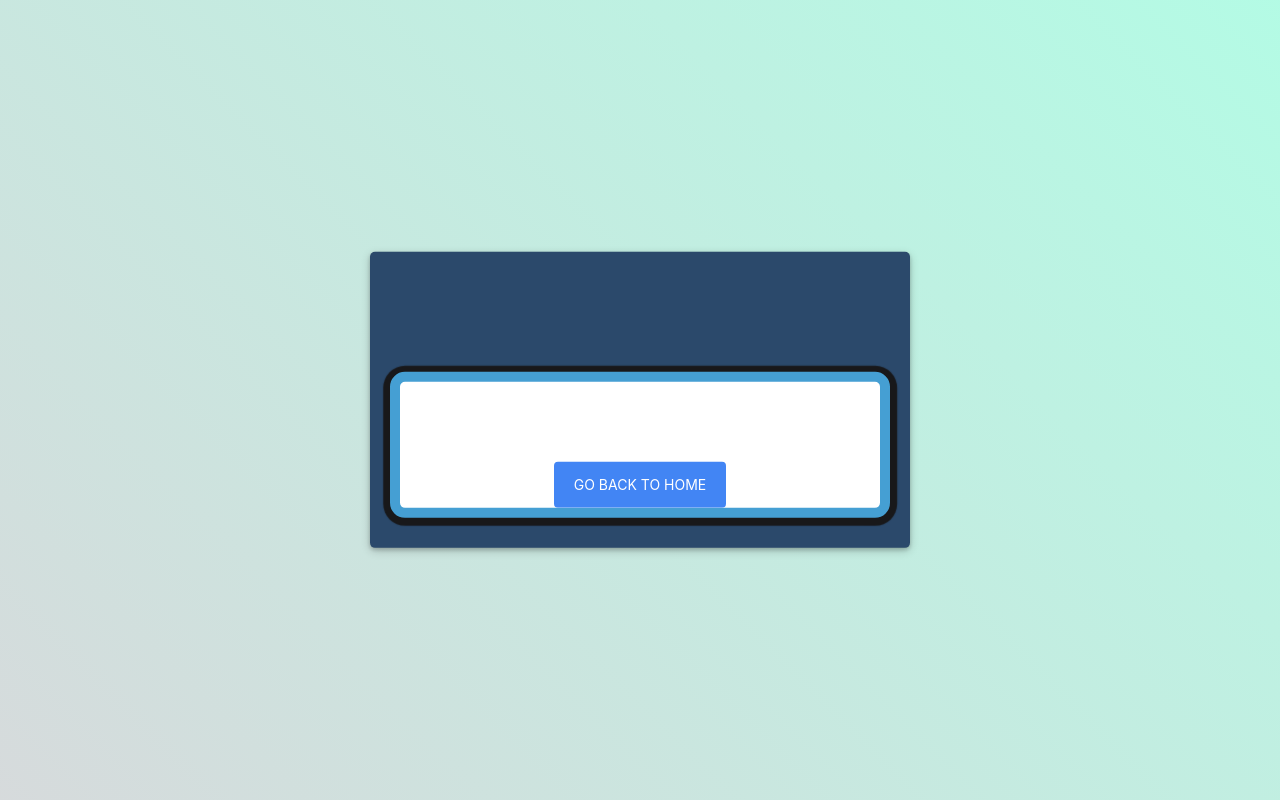
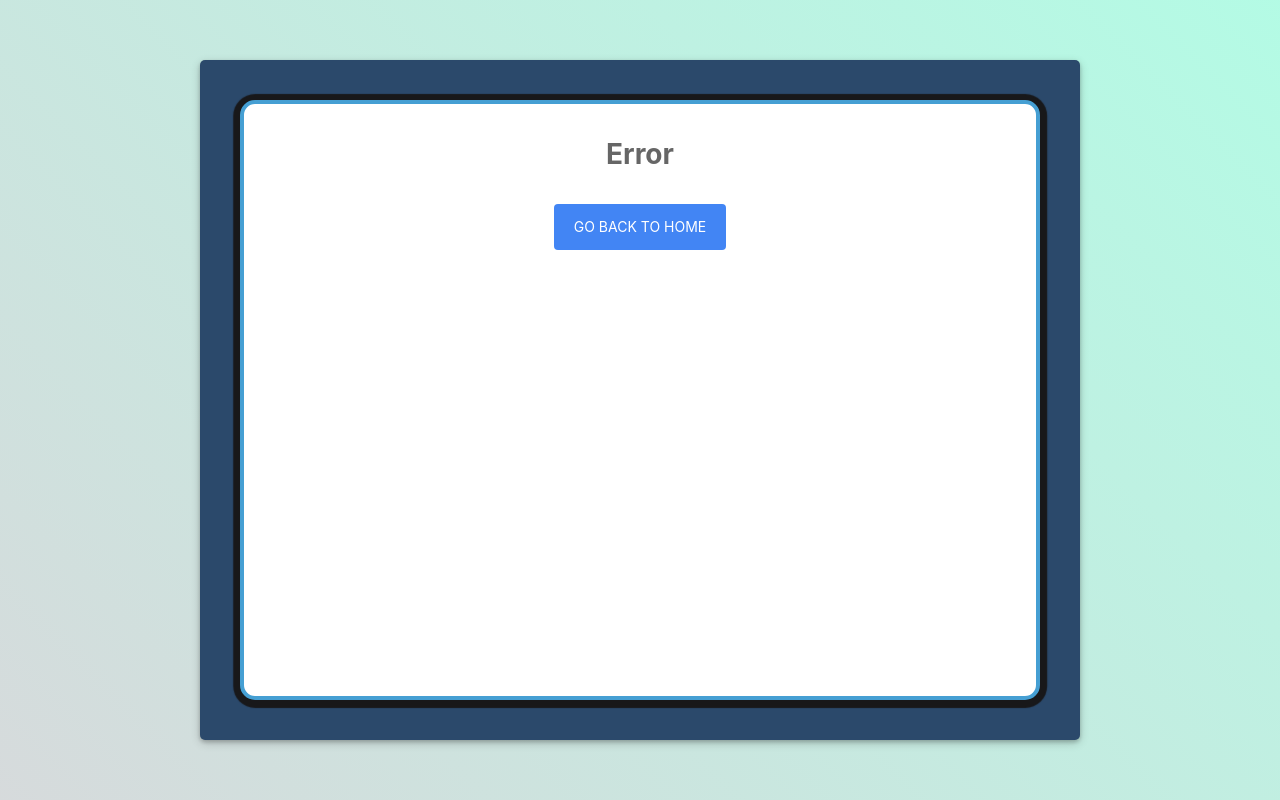
Before and after one commit to OliverDean/WebDev, a Python web app: template the app/Login page/templates/error.html in a window 1280 px wide. Run offline with Jinja, Linux system fonts and the light colour scheme; the template is opened without the code that fills it, so the values that code supplies are empty.

Commit message:
error page and login

```diff
--- a/the app/Login page/static/login.css
+++ b/the app/Login page/static/login.css
@@ -311,14 +311,17 @@
   z-index: 1;
   position: relative;
   background: #FFFFFF;
-  width: 500px;
+  width: 100%;
+  height: 100%;
   border-radius: 15px;
-  border: 10px solid red;
+  border: 4px solid rgb(50, 27, 255);
+  color: rgba(0, 0, 0, 0.6);
   box-shadow: 0.2px 1px 1px 7px rgb(24, 24, 26);
   box-sizing: border-box;
-  margin: 100px auto 10px;
+  margin: 0;
   overflow: hidden;
   animation: rainbow 16s linear infinite;
+  padding: 20px;
 }
 
 .form:before,
@@ -408,9 +411,8 @@
 
 #login-error, .form-container {
   color: #fff;
-  background-color: #2b496b; /* Red */
-  margin-bottom: 15px;
-  padding: 20px;
+  background-color: #2b496b;
+  padding: 40px;
   border-radius: 5px;
   position: fixed;
   top: 50%;
@@ -419,4 +421,12 @@
   z-index: 1;
   text-align: center;
   box-shadow: 0 2px 4px 0 rgba(0,0,0,0.2), 0 3px 10px 0 rgba(0,0,0,0.19);
+  display: flex;
+  align-items: center;
+  justify-content: center;
+  flex-direction: column;
+  width: 90%;
+  height: 90%;
+  max-width: 800px;
+  max-height: 600px;
 }
--- a/the app/Login page/templates/chatbot.html
+++ b/the app/Login page/templates/chatbot.html
@@ -22,9 +22,6 @@
     <ul class="links">
       <li>
         <a href="/history">History</a>
-      </li>
-      <li>
-        <a href="/users">Users</a>
       </li>
       <li>
         <a href="/about">About</a>
```
Also changed, not shown: the app/Login page/static/login.js (+59 -37 lines), the app/Login page/templates/history.html (+2 -5 lines), the app/Login page/app.db.
